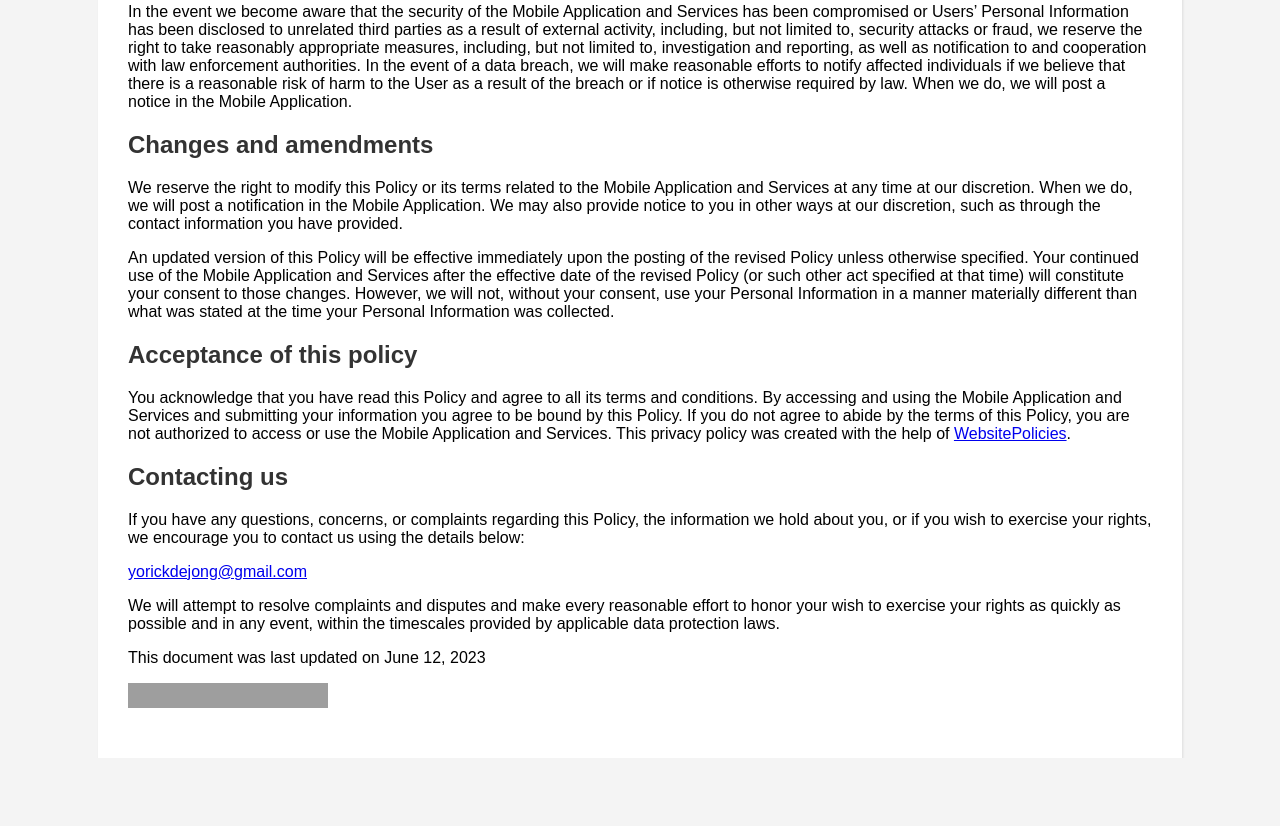
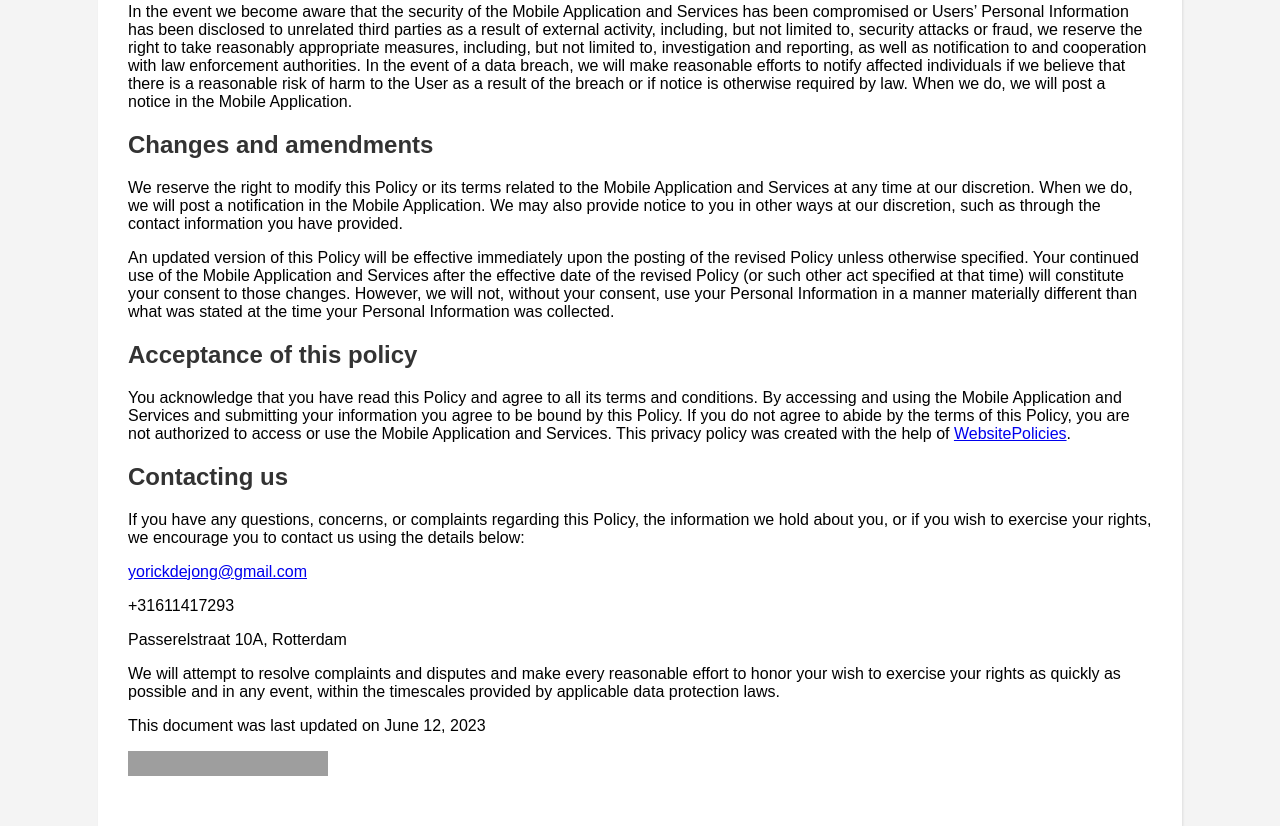
Before and after one commit to YorickdeJong/YorickdeJong.github.io, a plain HTML site: page index.html in a window 1280 px wide. Shown: the part 2986-3812 px from the top of the page. Before the commit the page ends 3744 px from the top, so only its background shows below. Drawn offline with Linux system fonts and the light colour scheme; grey boxes are pictures that could not be loaded.

Commit message:
Update index.html

```diff
--- a/index.html
+++ b/index.html
@@ -79,6 +79,8 @@
         <h2 id="contacting-us">Contacting us</h2>
         <p>If you have any questions, concerns, or complaints regarding this Policy, the information we hold about you, or if you wish to exercise your rights, we encourage you to contact us using the details below:</p>
         <p><a href="&#109;&#097;&#105;&#108;&#116;&#111;&#058;&#121;&#111;rickde&#106;ong&#64;g&#109;ail&#46;c&#111;m">&#121;&#111;ri&#99;kd&#101;&#106;&#111;&#110;g&#64;&#103;mail&#46;&#99;o&#109;</a></p>
+        <p>+31611417293</p>
+        <p>Passerelstraat 10A, Rotterdam</p>
         <p>We will attempt to resolve complaints and disputes and make every reasonable effort to honor your wish to exercise your rights as quickly as possible and in any event, within the timescales provided by applicable data protection laws.</p>
         <p>This document was last updated on June 12, 2023</p>
         <p class="madewith"><a href="https://www.websitepolicies.com/privacy-policy-generator?via=madewithbadge" target="_blank"><img width="200" height="25" alt="Made with WebsitePolicies privacy policy generator" src="https://cdn.websitepolicies.io/img/badge.png" srcset="https://cdn.websitepolicies.io/img/badge_2x.png 2x"></a></p>
```
